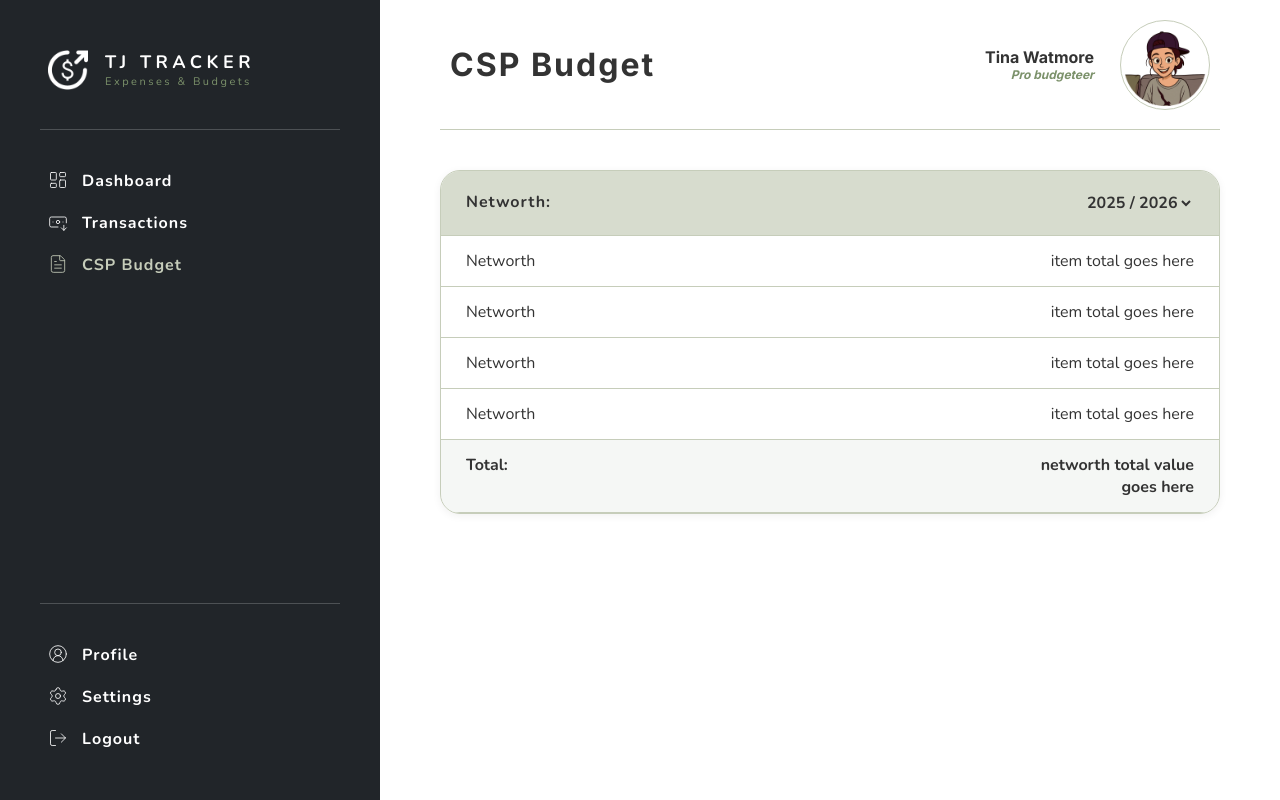
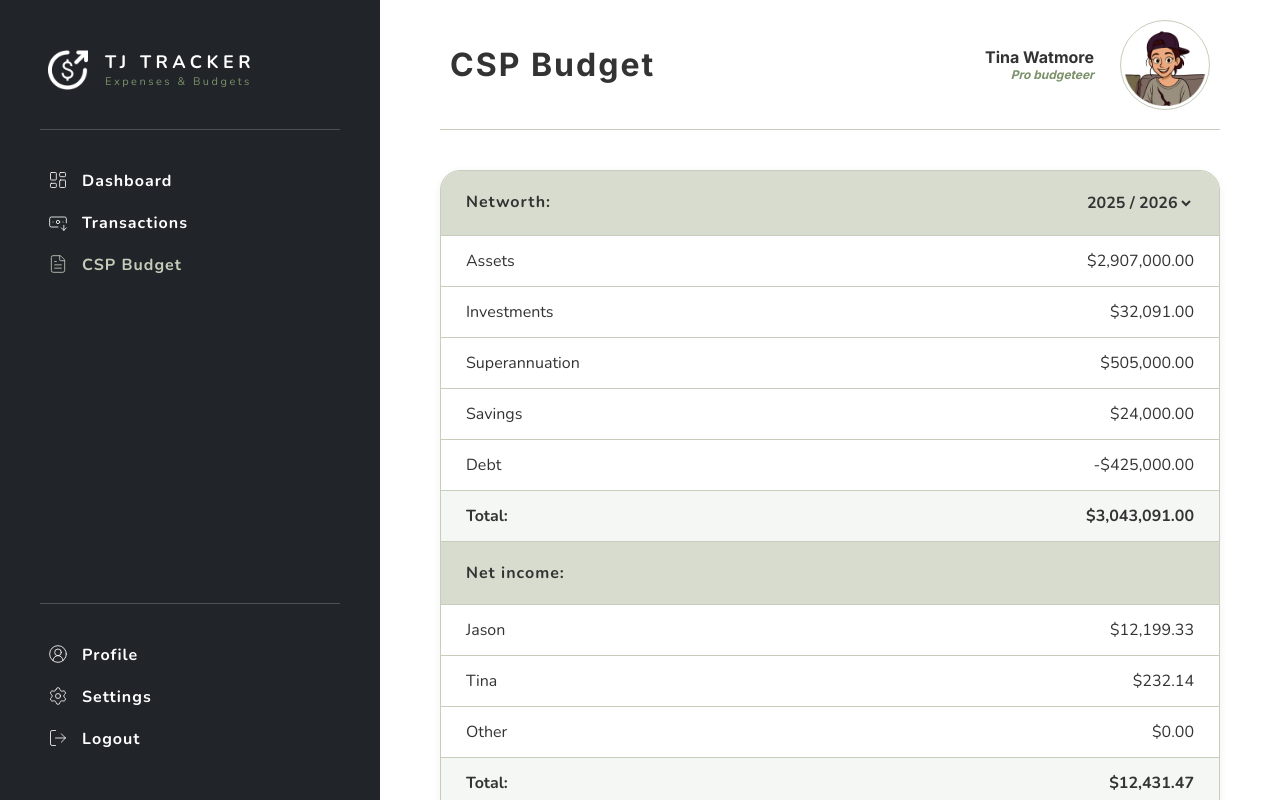
Before and after one commit to tina-watmore/expense-tracker, a Next.js app: page /budget in a window 1280 px wide. Shown: the top 800 px of the page. Built offline with nearby package versions, Linux system fonts and the light colour scheme.

Commit message:
CSP Budget page - finished hooking up Networth component and started working on Budget Table. Thinking about we structuring the page.

```diff
--- a/src/app/budget/CSPBudgetTable.tsx
+++ b/src/app/budget/CSPBudgetTable.tsx
@@ -28,9 +28,7 @@ export const CSPBudgetTable = () => {
   const budgetRemainder = incomeTotal - (fixedCostTotal + savingsCostTotal + investingCostTotal);
 
   return (
-    <div className="card-wrapper">
-        <div className="csp-budget-table table-content">
-
+    <>
         {
             /* income */
             incomeGroupData.length > 0 ? (
@@ -149,7 +147,7 @@ export const CSPBudgetTable = () => {
             <div className="s-col">{formatCurrency(budgetRemainder)}</div>
             </div>
         }
-        </div>
-    </div>
+
+    </>
   );
 }
--- a/src/app/budget/NetworthSection.tsx
+++ b/src/app/budget/NetworthSection.tsx
@@ -12,6 +12,7 @@ type Props = {
 
 export const NetworthSection = ({ networthData, groupData }: Props) => {
     const currentFinYear = getFinancialYearRange().startDate.getFullYear();
+    const [selectedFinancialYear, setSelectedFinancialYear] = useState<number>(currentFinYear);
     const currentMonth = new Date().getMonth();
 
     // years required for filter dropdown
@@ -20,18 +21,23 @@ export const NetworthSection = ({ networthData, groupData }: Props) => {
     });
     const years = [...new Set(getYears)].sort((a, b) => b - a);
 
+    // intital networth entries
+    const intialNetworthEntry: Networth[] = networthData.filter(n => n.financialYear === selectedFinancialYear);
+    const intialNetworthEntryTotal: number = intialNetworthEntry[0].items.reduce((total, item) => total + (item.amount ?? 0), 0);
 
-    const [selectedFinancialYear, setSelectedFinancialYear] = useState<number>(currentFinYear);
-    const netentry = networthData.find((n) => {n.financialYear === selectedFinancialYear});
-    // working on this - trying to get the latest networth entry
-    const [networthEntry, setNetworthEntry] = useState();
+    // networth setter functions
+    const [networthEntry, setNetworthEntry] = useState<Networth[]>(intialNetworthEntry);
+    const [networthEntryTotal, setNetworthEntryTotal] = useState<number>(intialNetworthEntryTotal);
 
+    // update networth entry on financial year change
     useEffect(() => {
-        console.log("networth entry: ", netentry)
+        let selectedNetworth: Networth[] = networthData.filter(n => n.financialYear === selectedFinancialYear);
+        let networthEntryTotal: number = selectedNetworth[0].items.reduce((total, item) => total + (item.amount ?? 0), 0);
+        setNetworthEntry(selectedNetworth);
+        setNetworthEntryTotal(networthEntryTotal);
     }, [selectedFinancialYear]);
 
 
-    //const networthTotal = networthData.items.reduce((total, item) => total + (item.items.amount ?? 0), 0);
 
     return (
         <>
@@ -56,16 +62,16 @@ export const NetworthSection = ({ networthData, groupData }: Props) => {
                 </div>
             </div>
             {
-                networthData.map(item => (
+                networthEntry[0].items.map(item => (
                     <div className="row" key={item.id}>
                     <div className="t-col">{item.name}</div>
-                    <div className="s-col">item total goes here</div>
+                    <div className="s-col">{formatCurrency(item.amount ?? 0)}</div>
                     </div>
                 ))
             }
             <div className="ft-row">
                 <div className="t-col">Total:</div>
-                <div className="s-col">networth total value goes here</div>
+                <div className="s-col">{formatCurrency(networthEntryTotal)}</div>
             </div>
         </>
     )
--- a/src/app/budget/page.tsx
+++ b/src/app/budget/page.tsx
@@ -21,10 +21,12 @@ export default async function BudgetPage() {
   return (
     <div className='page-wrapper'>
       <Header title="CSP Budget" subtitle="" />
+      <div className="grid-container"></div>
       <div className="content-wrapper">
         <div className="card-wrapper">
             <div className="csp-budget-table table-content">
               <NetworthSection networthData={networthData} groupData={groupData} />
+              <CSPBudgetTable />
             </div>
         </div>
       </div>
--- a/src/styles/site.scss
+++ b/src/styles/site.scss
@@ -343,6 +343,10 @@ header {
     }
   }
 
+  .grid-container {
+    display: grid;
+  }
+
   .bg-cards-wrapper {
     display: flex;
     flex-wrap: nowrap;
```
